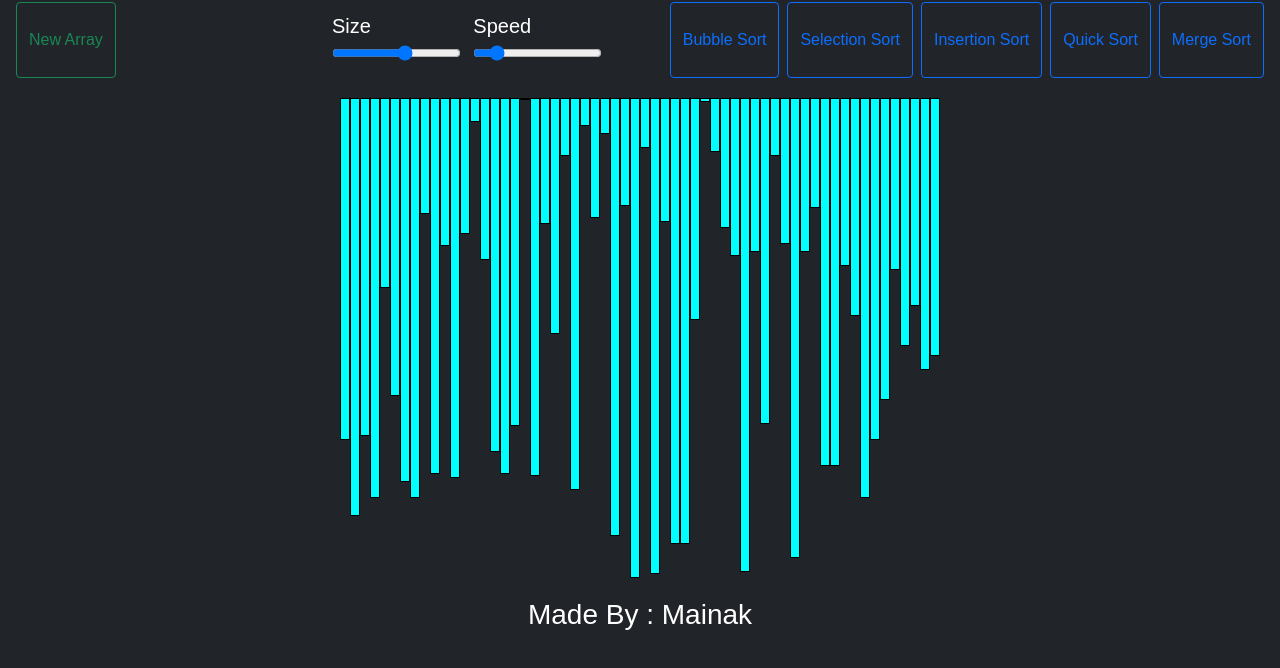
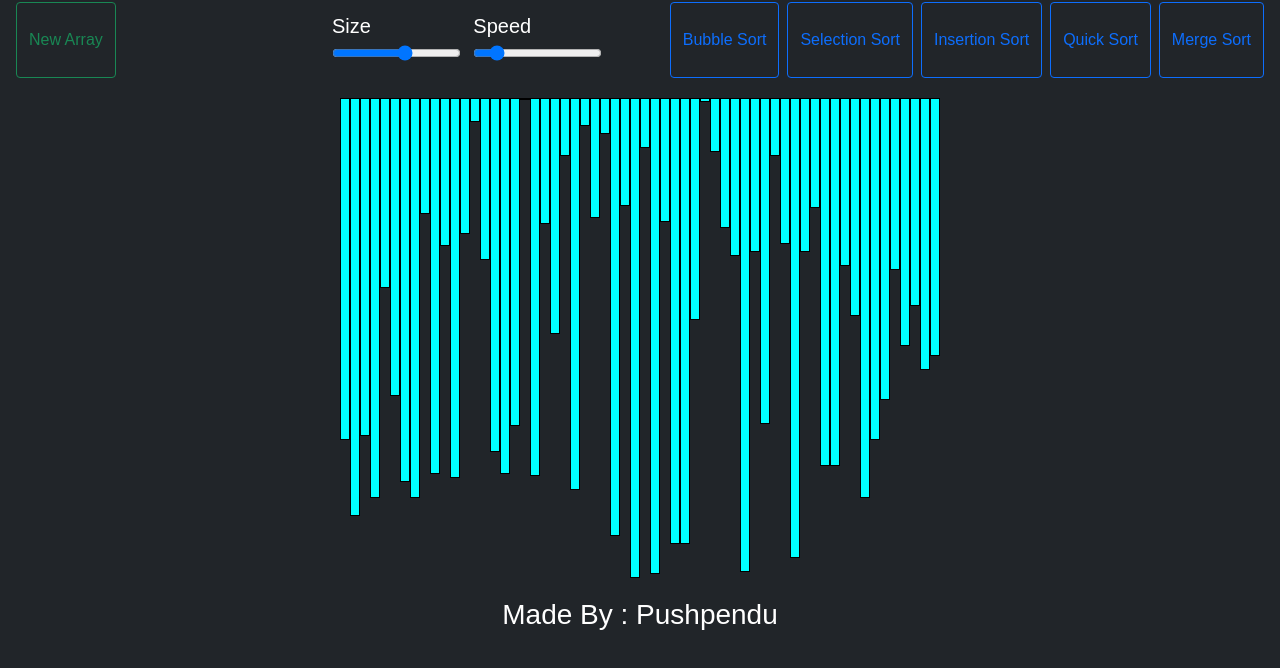
Before and after one commit to pushpendusamanta/Sorting-Visualization, a plain HTML site: page index.html in a window 1280 px wide. Shown: the part 70-738 px from the top of the page. Drawn offline with nearby package versions, Linux system fonts and the light colour scheme.

Commit message:
Update index.html

```diff
--- a/index.html
+++ b/index.html
@@ -47,6 +47,6 @@
     <script src="js_files/quick.js"></script>
     <script src="js_files/selection.js"></script>
 
-    <h3>Made By : Mainak</h3>
+    <h3>Made By : Pushpendu</h3>
 </body>
 </html>
```
